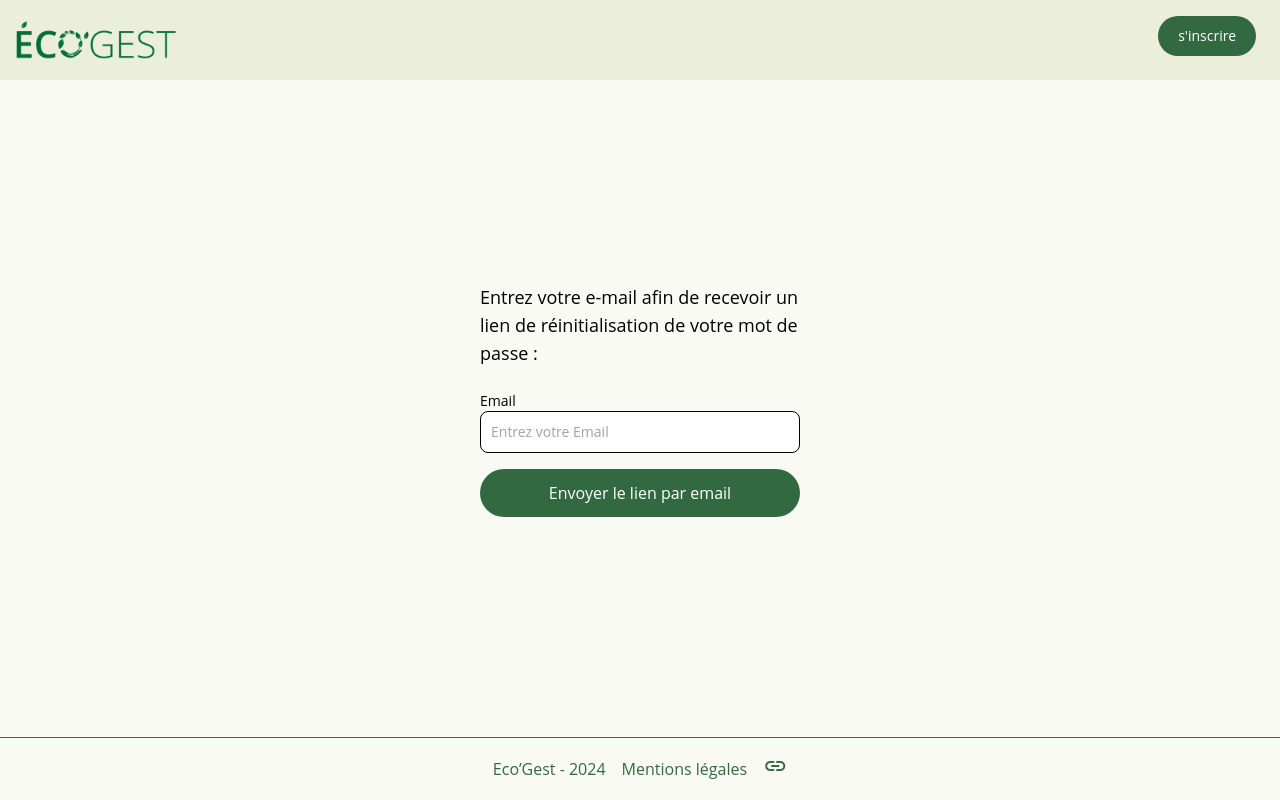
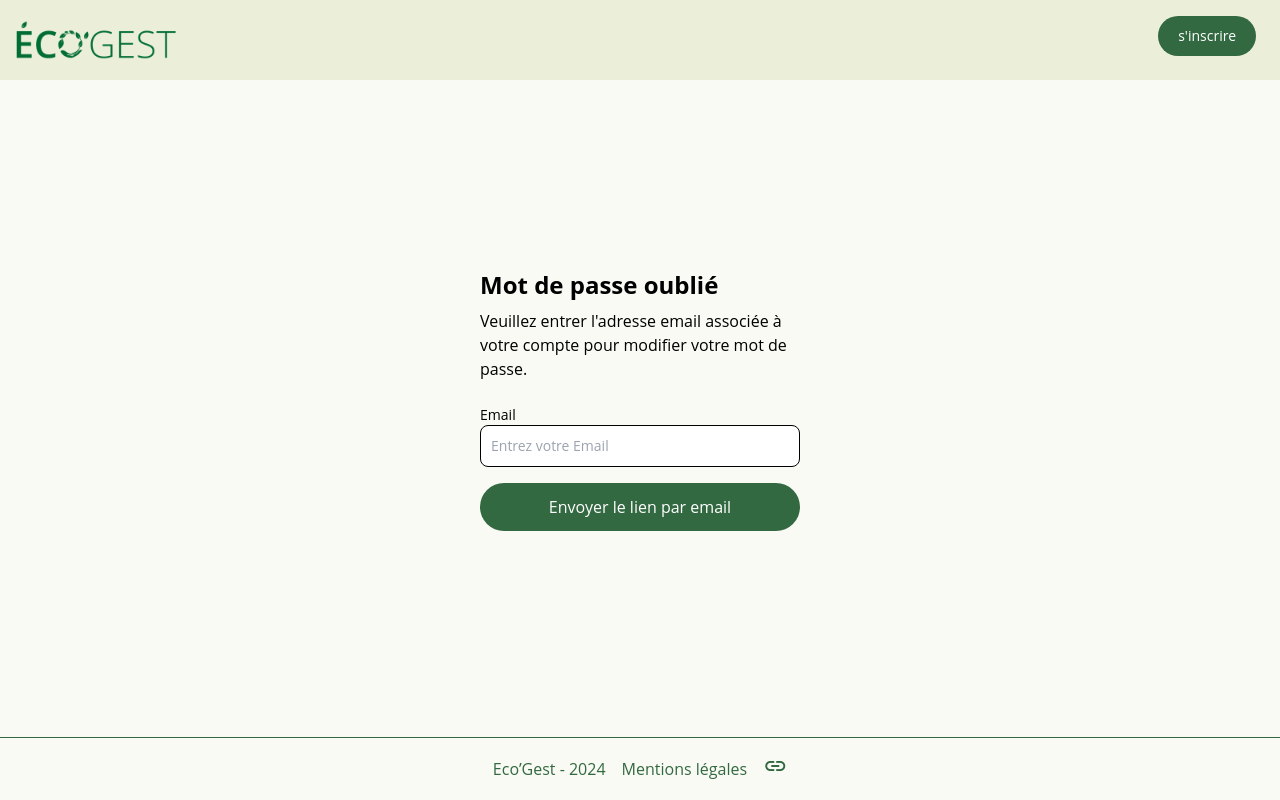
Before and after one commit to Eco-Gest/Frontend-Vue, a Nuxt app: page /forgotten-password in a window 1280 px wide. Built offline with nearby package versions, Linux system fonts and the light colour scheme; no server answers; a web font is replaced by a local one.

Commit message:
change UX

```diff
--- a/pages/forgotten-password.vue
+++ b/pages/forgotten-password.vue
@@ -2,7 +2,8 @@
   <div class="flex flex-col items-center justify-center h-screen">
       <LoadSpinner v-if="isLoading" />
       <div class="sm:w-80 w-72 flex flex-col" v-if="!emailSent">
-      <h1 class="text-lg mb-6">Entrez votre e-mail afin de recevoir un lien de réinitialisation de votre mot de passe :</h1>
+      <h1 class="text-2xl font-bold mb-2">Mot de passe oublié</h1>
+      <p class="mb-6">Veuillez entrer l'adresse email associée à votre compte pour modifier votre mot de passe.</p>
 
         <!-- Email Input -->
         <div class="mb-4 w-full">
@@ -21,7 +22,12 @@
     <div class="sm:w-80 w-72 flex flex-col" v-else>
       <span class="material-icons mb-2 text-4xl text-primary">check_circle</span>
       <h1 class="text-xl font-bold mb-2">Email envoyé</h1>
-      <p>Regardez vos mails et ouvrez le lien pour continuer la réinitialisation de votre mot de passe.</p>
+      <p>Un email de réinitialisation de mot de passe a été envoyé à l'adresse que vous avez fournie. Veuillez vérifier votre boîte de réception et suivre les instructions fournies dans l'email pour réinitialiser votre mot de passe.</p>
+      <!-- Sign Up Link -->
+      <div class="mt-16 text-center">
+            <p>Vous avez réinitialisé votre mot de passe ?</p>
+            <NuxtLink to="/login" class="text-primary">Se connecter</NuxtLink>
+      </div>
     </div>
   </div>
 </template>
--- a/pages/register.vue
+++ b/pages/register.vue
@@ -69,7 +69,7 @@
           S'inscrire
         </button>
 
-        <!-- Sign Up Link -->
+        <!-- Login Link -->
         <div class="mt-16 text-center">
           <p>Vous avez déjà un compte ?</p>
           <NuxtLink to="/login" class="text-primary">Se connecter</NuxtLink>
```
